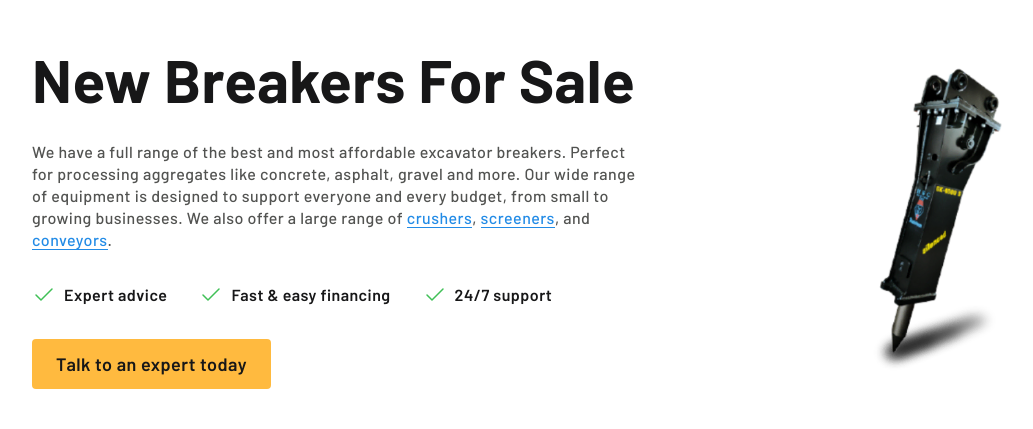
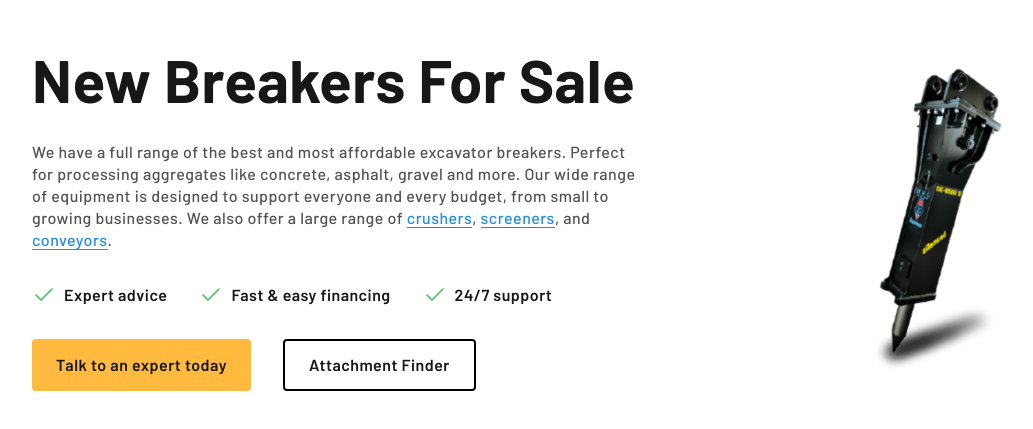
Before and after one commit to rubensrojas/mp-attachment-configurator, a Next.js app: page / in a window 1280 px wide. Shown: the part 127-556 px from the top of the page, without its empty margins (48-1081 px from the left). Built offline with nearby package versions, Linux system fonts and the light colour scheme.

Commit message:
New hover color for buttons and buttons styles

```diff
--- a/app/globals.css
+++ b/app/globals.css
@@ -30,3 +30,13 @@ a {
   color: #228be6;
   border-bottom: 1px solid #228be6;
 }
+
+.btn {
+  @apply py-4 px-6 w-fit block bg-brand-yellow rounded font-semibold leading-none text-base;
+  @apply transition-colors ease-in-out duration-200 hover:bg-brand-yellow-light;
+}
+
+.btn--outline {
+  @apply py-4 px-6 w-fit block border-2 border-black rounded font-semibold leading-none text-base;
+  @apply transition-colors ease-in-out duration-200 hover:bg-brand-yellow-light hover:border-brand-yellow-light;
+}
--- a/app/page.tsx
+++ b/app/page.tsx
@@ -40,12 +40,14 @@ export default function Home() {
               </div>
             ))}
           </div>
-          <button
-            type="button"
-            className="py-4 px-6 w-fit block bg-brand-yellow rounded font-semibold leading-none text-lg"
-          >
-            Talk to an expert today
-          </button>
+          <div className="flex gap-8">
+            <button type="button" className="btn">
+              Talk to an expert today
+            </button>
+            <button type="button" className="btn--outline">
+              Attachment Finder
+            </button>
+          </div>
         </div>
         <Image
           className="object-contain h-auto max-h-[330px]"
--- a/tailwind.config.js
+++ b/tailwind.config.js
@@ -16,6 +16,7 @@ module.exports = {
       colors: {
         "light-gray": "#525351",
         "brand-yellow": "#ffba3f",
+        "brand-yellow-light": "#ffce66",
       },
     },
   },
```
